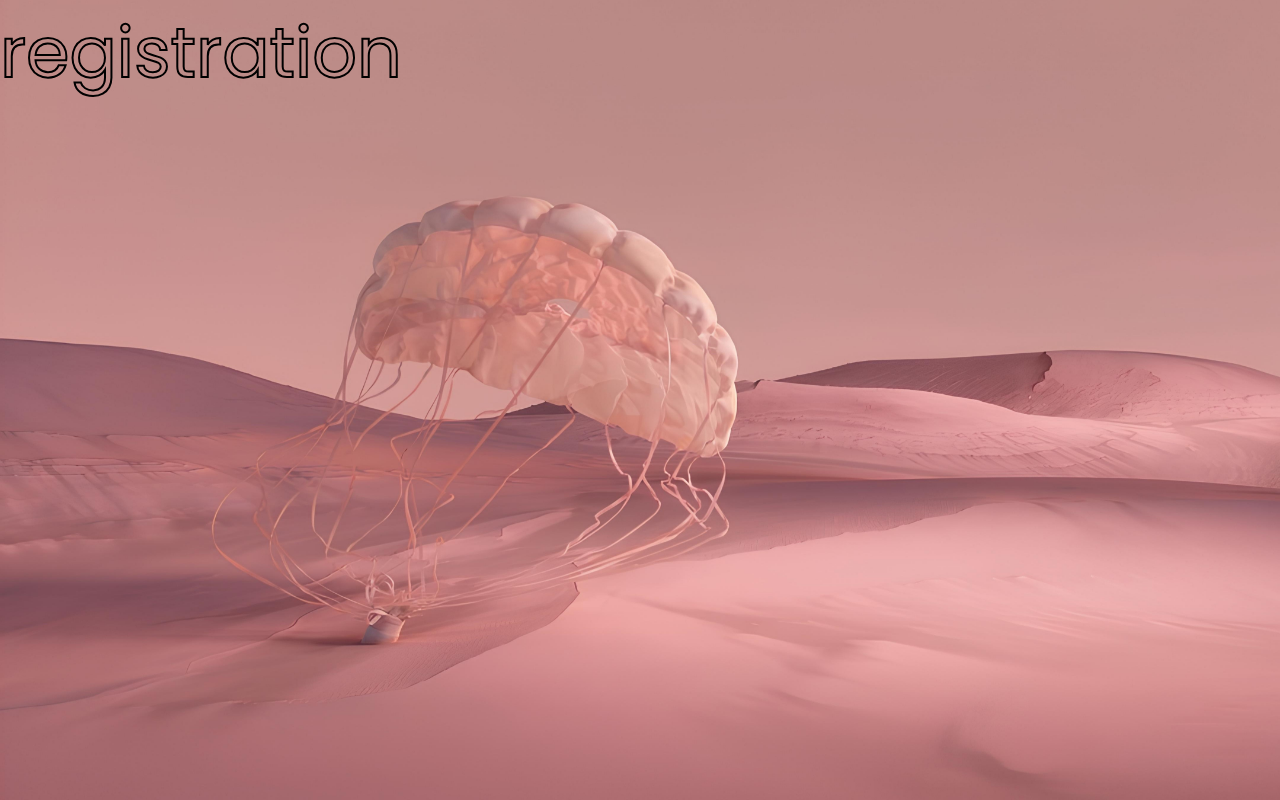
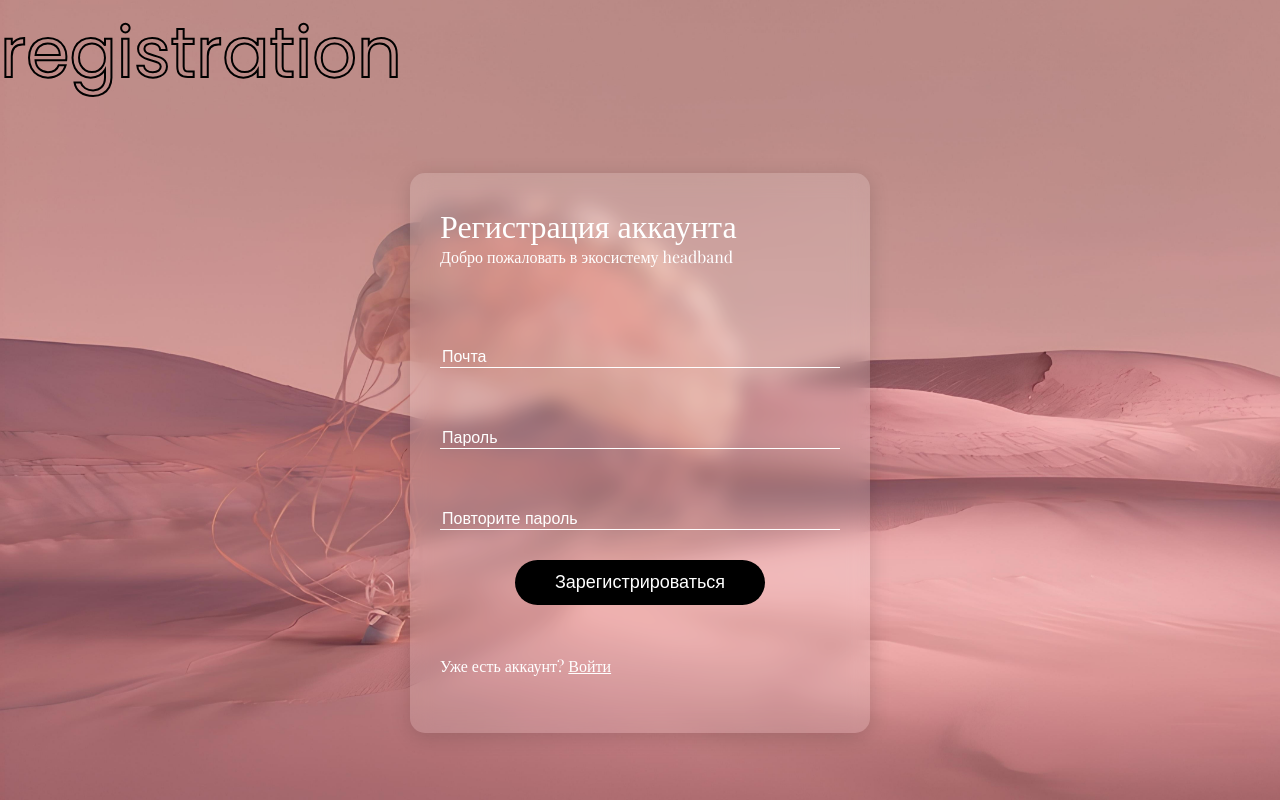
Before and after one commit to LevchenkovAlexander/headband, a React (Vite) app in the folder sitepage/: page /registration in a window 1280 px wide. Built offline with nearby package versions, Linux system fonts and the light colour scheme.

Commit message:
html + css login/register

```diff
--- a/sitepage/src/components/auth/auth.scss
+++ b/sitepage/src/components/auth/auth.scss
@@ -16,6 +16,7 @@
     flex: 1;
     display: flex;
     height: 100%;
+    position: relative;
     align-items: center;
     justify-content: center;
   }
--- a/sitepage/src/components/auth/login/login.scss
+++ b/sitepage/src/components/auth/login/login.scss
@@ -12,10 +12,9 @@ button:hover {
   box-shadow: 0 4px 20px rgba(0, 0, 0, 0.15);
   color: white;
   width: 400px;
-  height: auto;
+  height: 500px;
   display: flex;
   flex-direction: column;
-  margin-bottom: 50px;
 
   &__title {
     font-size: 32px;
--- a/sitepage/src/components/auth/login/login.tsx
+++ b/sitepage/src/components/auth/login/login.tsx
@@ -20,6 +20,7 @@ const Login = () => {
           name="email"
           placeholder="Почта"
           required
+          autoComplete="username"
         />
 
         <label htmlFor="password"></label>
@@ -29,6 +30,7 @@ const Login = () => {
           name="password"
           placeholder="Пароль"
           required
+          autoComplete="current-password"
         />
 
         <div className="login__controls">
--- a/sitepage/src/components/auth/register/register.scss
+++ b/sitepage/src/components/auth/register/register.scss
@@ -0,0 +1,79 @@
+button:hover {
+  cursor: pointer;
+}
+
+.register {
+  background: rgba(255, 255, 255, 0.15);
+  font-family: "Playfair Display", serif;
+  backdrop-filter: blur(10px);
+  -webkit-backdrop-filter: blur(10px);
+  border-radius: 15px;
+  padding: 30px;
+  box-shadow: 0 4px 20px rgba(0, 0, 0, 0.15);
+  color: white;
+  width: 400px;
+  height: 500px;
+  display: flex;
+  flex-direction: column;
+
+  &__title {
+    font-size: 32px;
+  }
+
+  &__greeting {
+    font-size: 16px;
+  }
+
+  &__remember {
+    display: flex;
+    align-items: center;
+    gap: 3px;
+  }
+
+  &__form {
+    display: flex;
+    flex-direction: column;
+    margin-top: 50px;
+    margin-bottom: 10px;
+    gap: 30px;
+
+    input::placeholder {
+      font-size: 16px;
+      color: white;
+    }
+
+    input:-webkit-autofill,
+    input:-webkit-autofill:hover,
+    input:-webkit-autofill:focus {
+      -webkit-box-shadow: 0 0 0 1000px transparent inset;
+      -webkit-text-fill-color: white;
+      transition: background-color 9999s ease-in-out 0s;
+    }
+
+    input[type="email"],
+    input[type="password"] {
+      border: none;
+      border-bottom: 1px white solid;
+      background-color: transparent;
+      outline: none;
+      color: white;
+      font-size: 16px;
+    }
+  }
+
+  &__submit {
+    width: 250px;
+    height: 45px;
+    background-color: black;
+    color: white;
+    border: none;
+    border-radius: 50px;
+    align-self: center;
+    font-size: 18px;
+    margin-bottom: 40px;
+  }
+
+  a {
+    color: white;
+  }
+}
--- a/sitepage/src/components/auth/register/register.tsx
+++ b/sitepage/src/components/auth/register/register.tsx
@@ -1,7 +1,59 @@
-import './register.scss';
+import "./register.scss";
+
+import { Link } from "react-router-dom";
 
 const Register = () => {
-    return <></>;
-}
+  const handleSumbit = (e: React.SyntheticEvent) => {
+    e.preventDefault();
+  };
+
+  return (
+    <div className="register">
+      <div className="register__title">Регистрация аккаунта</div>
+      <div className="register__greeting">
+        Добро пожаловать в экосистему headband
+      </div>
+      <form className="register__form" onSubmit={handleSumbit}>
+        <label htmlFor="email"></label>
+        <input
+          id="email"
+          type="email"
+          name="email"
+          placeholder="Почта"
+          required
+          autoComplete="username"
+        />
+
+        <label htmlFor="password"></label>
+        <input
+          id="password"
+          type="password"
+          name="password"
+          placeholder="Пароль"
+          required
+          autoComplete="current-password"
+        />
+
+        <label htmlFor="repeat-password"></label>
+        <input
+          id="repeat-password"
+          type="password"
+          name="repeat-password"
+          placeholder="Повторите пароль"
+          required
+          autoComplete="new-password"
+        />
+
+        <button className="register__submit" type="submit">
+          Зарегистрироваться
+        </button>
+      </form>
+
+      <div className="register__bottom">
+        Уже есть аккаунт? <Link to="/authorization">Войти</Link>
+      </div>
+    </div>
+  );
+};
 
 export default Register;
```
